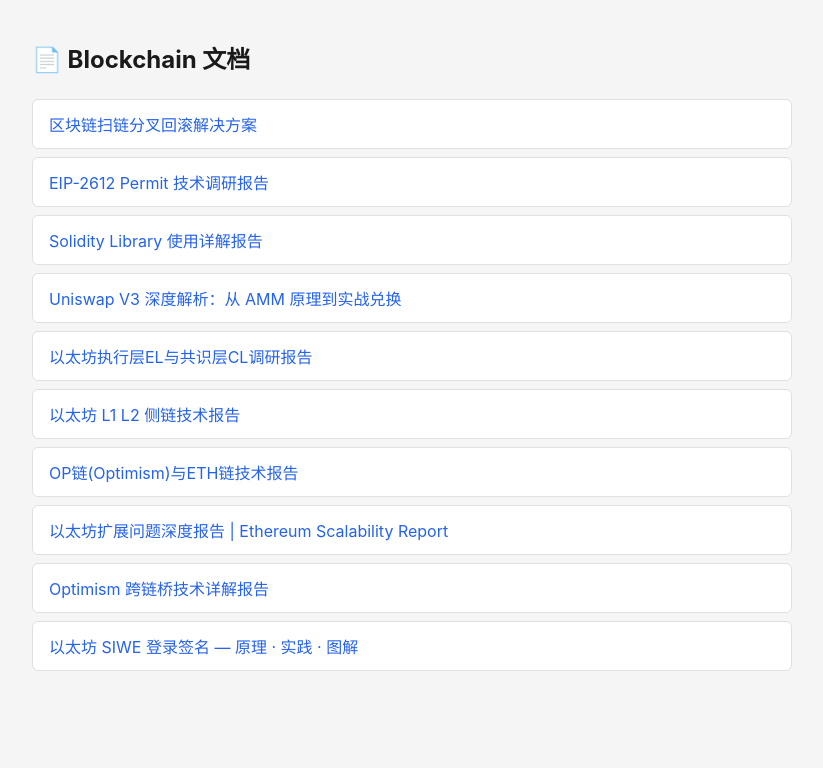
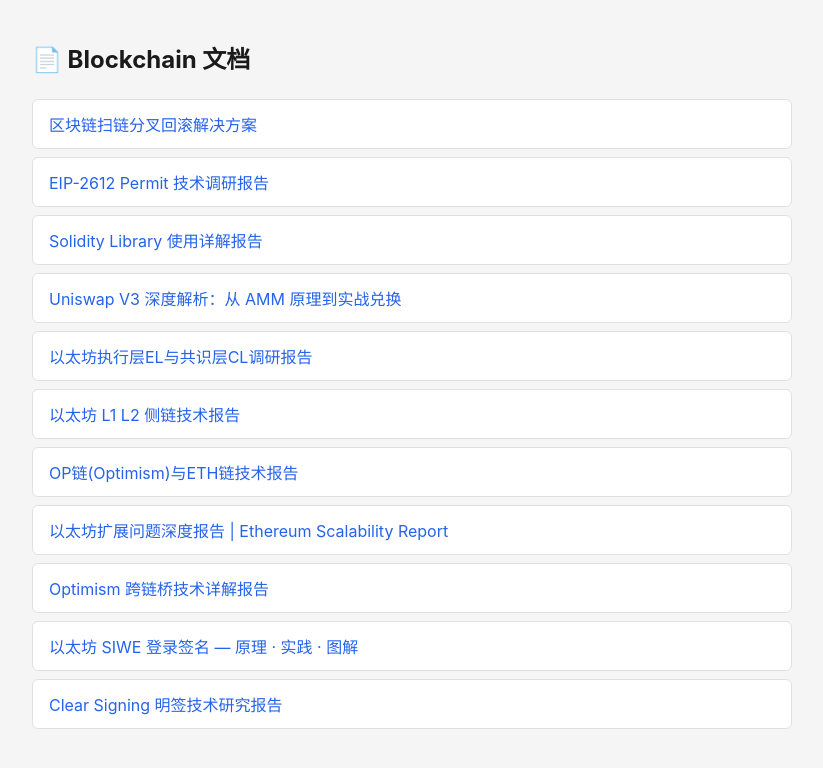
Before and after one commit to BlockCove/documents, a plain HTML site: page blockchain/index.html in a window 1280 px wide. Shown: the whole page, without its empty margins (228-1051 px from the left). Drawn offline with Linux system fonts and the light colour scheme.

Commit message:
fix: clear signing

```diff
--- a/blockchain/index.html
+++ b/blockchain/index.html
@@ -43,6 +43,7 @@
   <li><a href="008.html">以太坊扩展问题深度报告 | Ethereum Scalability Report</a></li>
   <li><a href="009.html">Optimism 跨链桥技术详解报告</a></li>
   <li><a href="010.html">以太坊 SIWE 登录签名 — 原理 · 实践 · 图解</a></li>
+  <li><a href="011.html">Clear Signing 明签技术研究报告</a></li>
 </ul>
 </body>
 </html>
```
